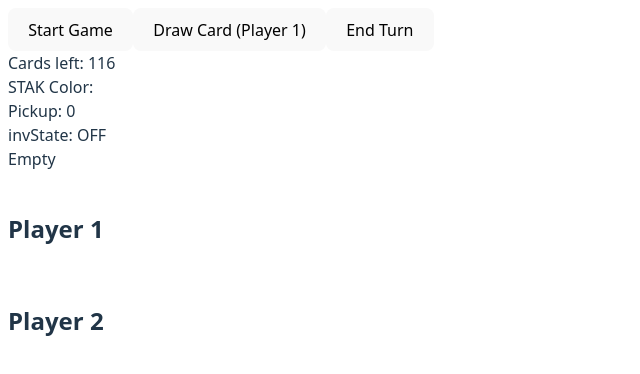
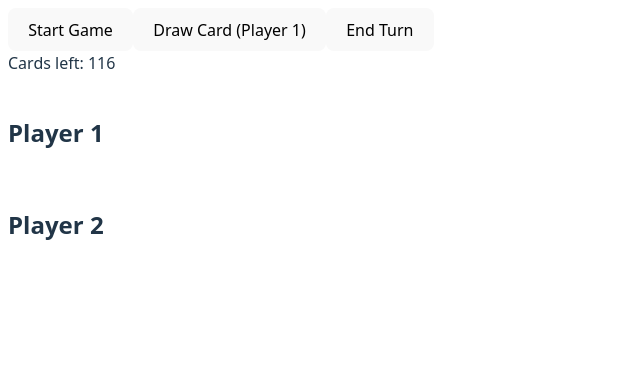
Before and after one commit to Dan-OH/stak-game, a React (Vite) app: page / in a window 1280 px wide. Shown: the top 374 px of the page, without its empty margins (0-640 px from the left). Built offline with nearby package versions, Linux system fonts and the light colour scheme.

Commit message:
add temp visual update

```diff
--- a/src/App.jsx
+++ b/src/App.jsx
@@ -317,18 +317,16 @@ function App() {
       </button>
 
       <div>Cards left: {deck.length}</div>
-      <div>STAK Color: {stakColor}</div>
+      {/* <div>STAK Color: {stakColor}</div>
       <div>Pickup: {mustPickUp}</div>
-      <div>invState: {invertedState ? 'ON' : 'OFF'}</div>
+      <div>invState: {invertedState ? 'ON' : 'OFF'}</div> */}
 
       <div className="discard-pile">
-        {cardsDiscard.length > 0 ? (
+        {cardsDiscard.length > 0 && (
           <Card
             type={cardsDiscard[cardsDiscard.length - 1].type}
             color={cardsDiscard[cardsDiscard.length - 1].color}
           />
-        ) : (
-          <div>Empty</div>
         )}
       </div>
 
@@ -342,11 +340,12 @@ function App() {
             <div className="cards-hand-grid">
               {hand.map((card, index) => (
                 <Card
-                  interactive
+                  interactive={playerIndex === turn}
                   key={index}
                   type={card.type}
                   color={card.color}
                   onCardClick={() => handleHandCardClick(index, playerIndex)}
+                  grayed={playerIndex !== turn}
                 />
               ))}
             </div>
--- a/src/App.scss
+++ b/src/App.scss
@@ -22,6 +22,11 @@
       transform: scale(1.1) translate3d(0, -10px, 0);
     }
   }
+
+  &.grayed {
+    filter: brightness(60%);
+    pointer-events: none; // disable clicks
+  }
 }
 
 .cards-hand-grid {
--- a/src/Card.jsx
+++ b/src/Card.jsx
@@ -1,4 +1,4 @@
-function Card({ interactive, type, color, onCardClick }) {
+function Card({ interactive, type, color, onCardClick, grayed }) {
   const cardNames = {
     0: 'Block',
     1: '1',
@@ -32,8 +32,10 @@ function Card({ interactive, type, color, onCardClick }) {
 
   return (
     <button
-      onClick={() => onCardClick(type)}
-      className={`card ${interactive ? 'interactive' : ''}`}
+      onClick={() => interactive && onCardClick(type)}
+      className={`card ${interactive ? 'interactive' : ''} ${
+        grayed ? 'grayed' : ''
+      }`}
     >
       <img src={imageSrc} alt={cardNames[type]} />
     </button>
```
